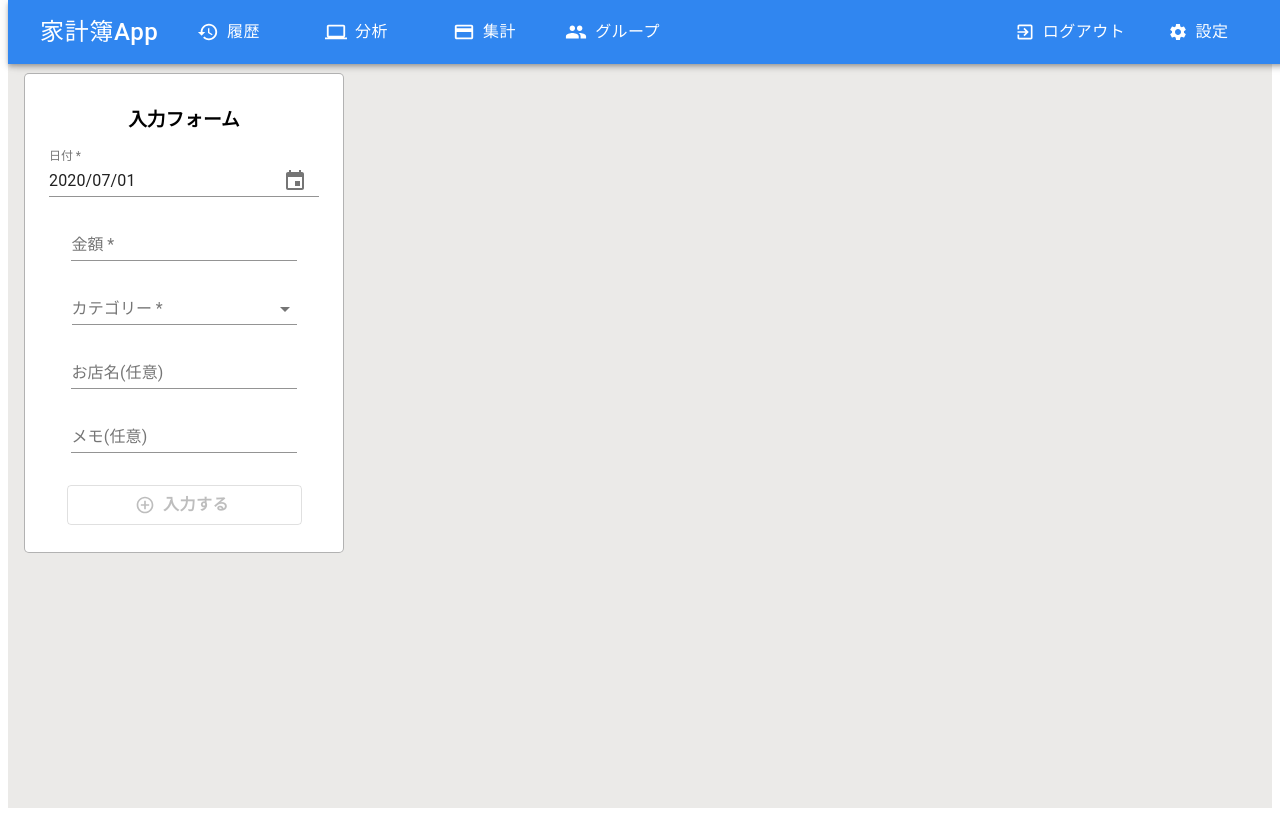
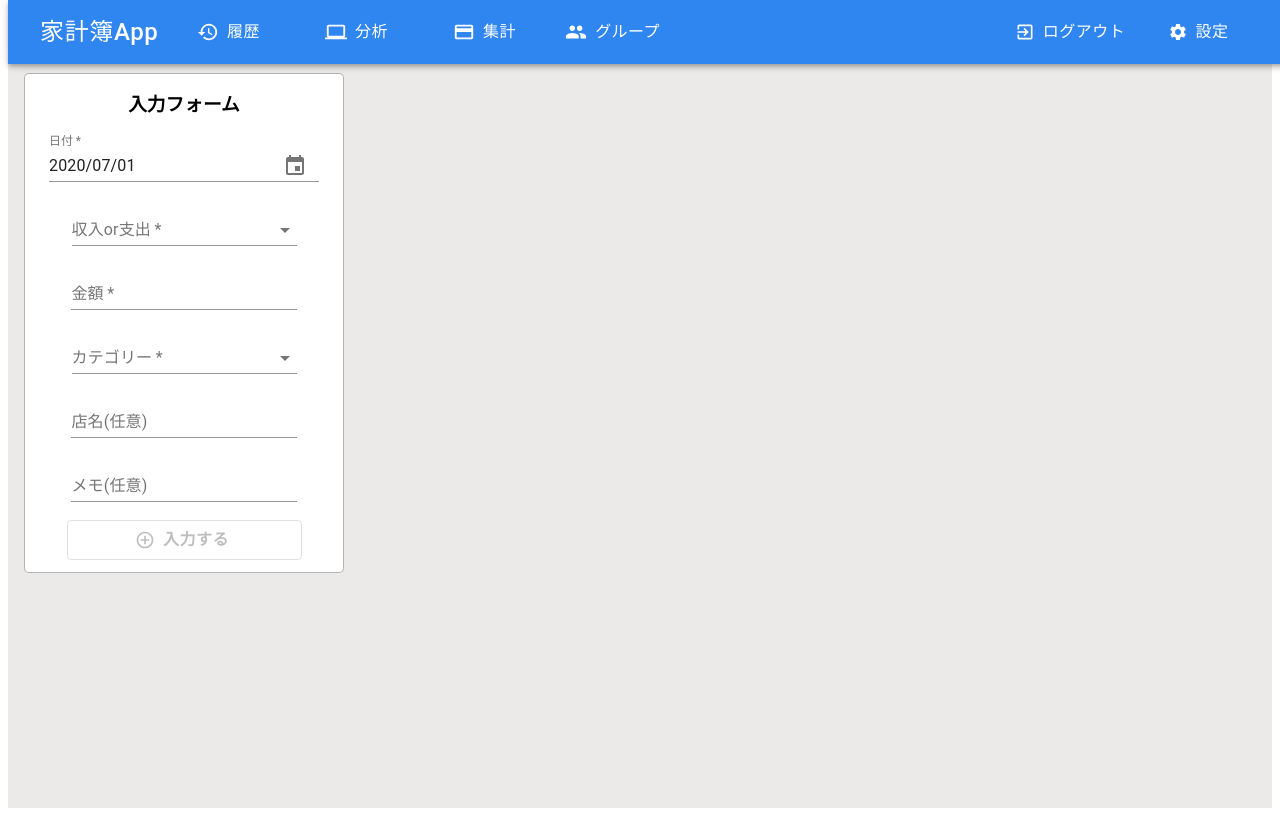
Before and after one commit to ryo-wens/kakeibo-front, a React (Create React App) app: page / in a window 1280 px wide. Built offline with nearby package versions, Linux system fonts and the light colour scheme.

Commit message:
Add income or expense selector

```diff
--- a/src/assets/style.css
+++ b/src/assets/style.css
@@ -40,7 +40,7 @@
   border: 1px solid rgba(0, 0, 0, 0.3);
   border-radius: 5px;
   box-sizing: border-box;
-  height: 480px;
+  height: 500px;
   max-width: 320px;
   padding: 0 1rem;
   width: 100%;
--- a/src/components/home/InputForm.tsx
+++ b/src/components/home/InputForm.tsx
@@ -4,6 +4,7 @@ import {
   DatePicker,
   CategoryInput,
   TextInput,
+  KindSelector,
 } from '../uikit/index';
 
 const InputForm = () => {
@@ -12,16 +13,18 @@ const InputForm = () => {
   const [shop, setShop] = useState<string>('');
   const [category, setCategory] = useState<string>('');
   const [selectedDate, setSelectedDate] = useState<Date | null>(new Date());
-
+  const [kind, setKind] = useState<string>('');
   const addEntry = useCallback(
     (
       price: string,
       memo: string,
       category: string,
-      selectedDate: Date | null
+      selectedDate: Date | null,
+      shop: string,
+      kind: string
     ) => {
       const foo = JSON.stringify(selectedDate);
-      console.log(price, memo, category, foo);
+      console.log(foo, kind, price, category, shop, memo);
     },
     []
   );
@@ -42,11 +45,15 @@ const InputForm = () => {
     setCategory(event.target.value as string);
   };
 
+  const handleSelect = (event: React.ChangeEvent<{ value: unknown }>) => {
+    setKind(event.target.value as string);
+  };
+
   const handleDateChange = (date: Date | null) => {
     setSelectedDate(date);
   };
 
-  const unInput = price === '' || category === '';
+  const unInput = price === '' || category === '' || kind === '';
 
   return (
     <form className="grid__column box__input box-right" autoComplete="on">
@@ -58,6 +65,7 @@ const InputForm = () => {
         onChange={handleDateChange}
         required={true}
       />
+      <KindSelector onChange={handleSelect} required={true} value={kind} />
       <TextInput
         value={price}
         type={'tel'}
@@ -72,7 +80,7 @@ const InputForm = () => {
         value={shop}
         type={'text'}
         id={'shop'}
-        label={'お店名(任意)'}
+        label={'店名(任意)'}
         onChange={handleShop}
         required={false}
         fullWidth={false}
@@ -87,7 +95,9 @@ const InputForm = () => {
         fullWidth={false}
       />
       <GenericButton
-        onClick={() => addEntry(price, memo, category, selectedDate)}
+        onClick={() =>
+          addEntry(price, memo, category, selectedDate, shop, kind)
+        }
         label={'入力する'}
         disabled={unInput}
       />
--- a/src/components/uikit/GenericButton.tsx
+++ b/src/components/uikit/GenericButton.tsx
@@ -11,6 +11,7 @@ const useStyles = makeStyles((theme: Theme) =>
       fontWeight: 700,
       fontSize: 16,
       width: 235,
+      marginTop: 2,
       margin: theme.spacing(2),
       '&:hover': {
         backgroundColor: '#3086f0',
--- /dev/null
+++ b/src/components/uikit/KindSelector.tsx
@@ -0,0 +1,40 @@
+import React from 'react';
+import { createStyles, makeStyles, Theme } from '@material-ui/core/styles';
+import InputLabel from '@material-ui/core/InputLabel';
+import MenuItem from '@material-ui/core/MenuItem';
+import FormControl from '@material-ui/core/FormControl';
+import Select from '@material-ui/core/Select';
+
+const useStyles = makeStyles((theme: Theme) =>
+  createStyles({
+    formControl: {
+      margin: theme.spacing(1),
+      minWidth: 225,
+      marginTop: 0,
+      marginBottom: 16,
+    },
+  })
+);
+
+interface KindProps {
+  value: string;
+  onChange: (event: React.ChangeEvent<{ value: unknown }>) => void;
+  required: boolean;
+}
+
+const KindSelector = (props: KindProps) => {
+  const classes = useStyles();
+
+  return (
+    <FormControl className={classes.formControl}>
+      <InputLabel id="kind" required={props.required}>
+        収入or支出
+      </InputLabel>
+      <Select id="kind" value={props.value} onChange={props.onChange}>
+        <MenuItem value={'収入'}>収入</MenuItem>
+        <MenuItem value={'支出'}>支出</MenuItem>
+      </Select>
+    </FormControl>
+  );
+};
+export default KindSelector;
--- a/src/components/uikit/index.tsx
+++ b/src/components/uikit/index.tsx
@@ -2,3 +2,4 @@ export { default as GenericButton } from './GenericButton';
 export { default as DatePicker } from './DatePicker';
 export { default as CategoryInput } from './CategoryInput';
 export { default as TextInput } from './TextInput';
+export { default as KindSelector } from './KindSelector';
```
